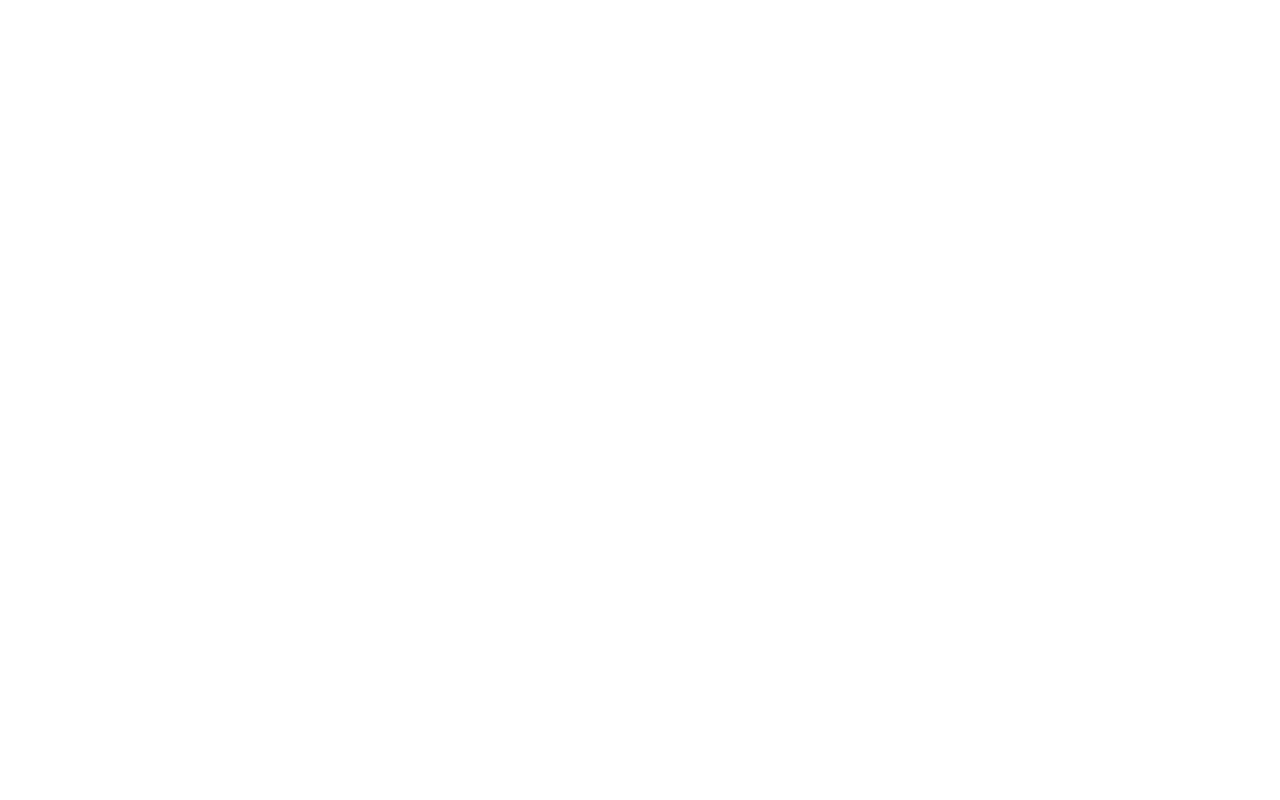
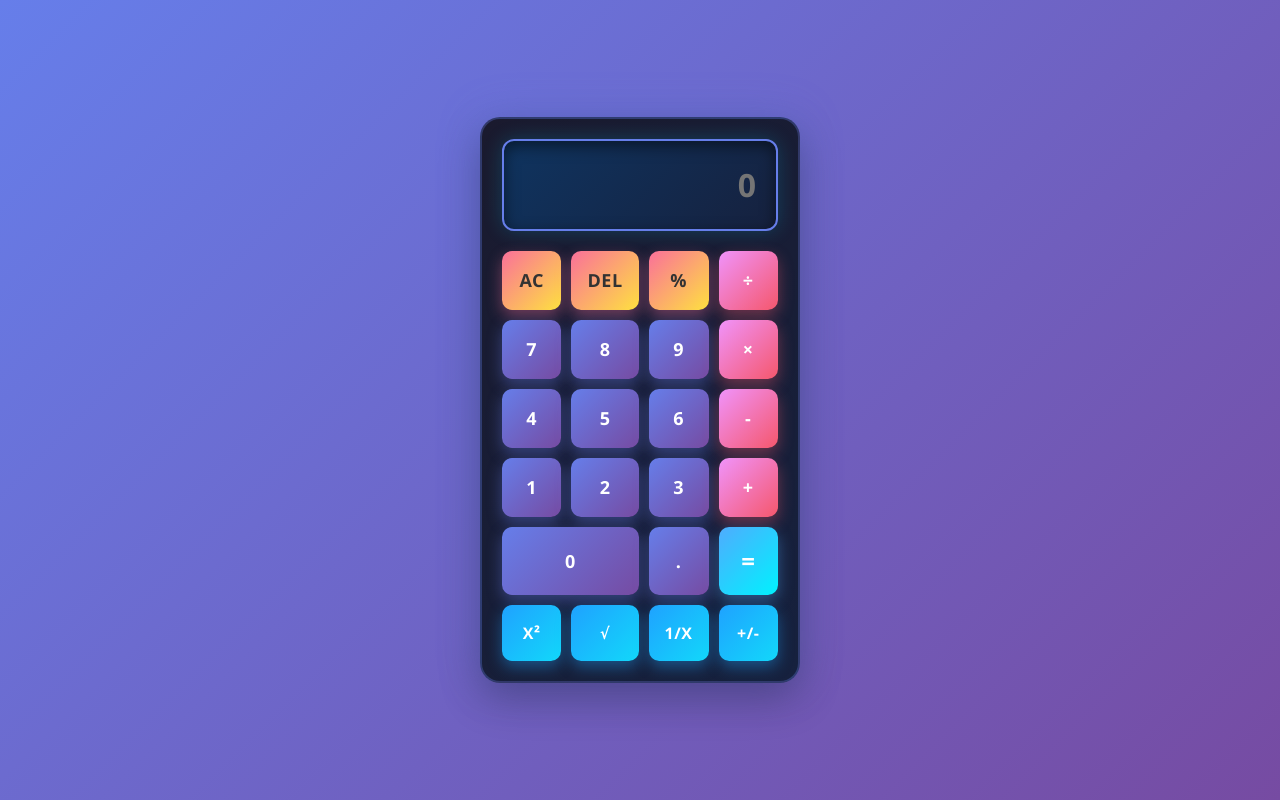
Before and after one commit to Vamshikrishan/Calculator, a plain HTML site: page index.html in a window 1280 px wide. Drawn offline with nearby package versions, Linux system fonts and the light colour scheme.

Commit message:
code is almost completed

```diff
--- a/index.html
+++ b/index.html
@@ -10,10 +10,58 @@
     <link rel="stylesheet" href="https://cdn.jsdelivr.net/npm/bootstrap-icons@1.11.0/font/bootstrap-icons.css">
 </head>
 <body>
+    <div class="calculator-container">
+        <div class="calculator">
+            <div class="display-section">
+                <input type="text" id="display" class="display" placeholder="0" readonly>
+                <small id="previous-operand" class="previous-operand"></small>
+            </div>
+
+            <div class="buttons-grid">
+                <!-- Row 1: Functions -->
+                <button class="btn btn-function" onclick="calculator.clear()">AC</button>
+                <button class="btn btn-function" onclick="calculator.delete()">DEL</button>
+                <button class="btn btn-function" onclick="calculator.append('%')">%</button>
+                <button class="btn btn-operator" onclick="calculator.chooseOperation('÷')">÷</button>
+
+                <!-- Row 2 -->
+                <button class="btn btn-number" onclick="calculator.append('7')">7</button>
+                <button class="btn btn-number" onclick="calculator.append('8')">8</button>
+                <button class="btn btn-number" onclick="calculator.append('9')">9</button>
+                <button class="btn btn-operator" onclick="calculator.chooseOperation('×')">×</button>
+
+                <!-- Row 3 -->
+                <button class="btn btn-number" onclick="calculator.append('4')">4</button>
+                <button class="btn btn-number" onclick="calculator.append('5')">5</button>
+                <button class="btn btn-number" onclick="calculator.append('6')">6</button>
+                <button class="btn btn-operator" onclick="calculator.chooseOperation('-')">-</button>
+
+                <!-- Row 4 -->
+                <button class="btn btn-number" onclick="calculator.append('1')">1</button>
+                <button class="btn btn-number" onclick="calculator.append('2')">2</button>
+                <button class="btn btn-number" onclick="calculator.append('3')">3</button>
+                <button class="btn btn-operator" onclick="calculator.chooseOperation('+')">+</button>
+
+                <!-- Row 5 -->
+                <button class="btn btn-number btn-zero" onclick="calculator.append('0')">0</button>
+                <button class="btn btn-number" onclick="calculator.append('.')">.</button>
+                <button class="btn btn-equals" onclick="calculator.compute()">=</button>
+
+                <!-- Row 6: Advanced Functions -->
+                <button class="btn btn-function-advanced" onclick="calculator.square()" title="Square">x²</button>
+                <button class="btn btn-function-advanced" onclick="calculator.squareRoot()" title="Square Root">√</button>
+                <button class="btn btn-function-advanced" onclick="calculator.reciprocal()" title="1/x">1/x</button>
+                <button class="btn btn-function-advanced" onclick="calculator.toggleSign()" title="Toggle Sign">+/-</button>
+            </div>
+        </div>
+    </div>
+
+    <link rel="stylesheet" href="style.css">
 
     <!-- jQuery -->
     <script src="https://code.jquery.com/jquery-3.6.0.min.js"></script>
     <!-- Bootstrap JS Bundle (includes Popper.js) -->
     <script src="https://cdn.jsdelivr.net/npm/bootstrap@5.3.0/dist/js/bootstrap.bundle.min.js"></script>
+    <script src="script.js"></script>
 </body>
 </html>
--- a/script.js
+++ b/script.js
@@ -0,0 +1,194 @@
+class Calculator {
+    constructor(displayElement) {
+        this.displayElement = displayElement;
+        this.previousOperand = '';
+        this.currentOperand = '';
+        this.operation = null;
+        this.updateDisplay();
+    }
+
+    clear() {
+        this.previousOperand = '';
+        this.currentOperand = '';
+        this.operation = null;
+        this.updateDisplay();
+    }
+
+    delete() {
+        this.currentOperand = this.currentOperand.toString().slice(0, -1);
+        this.updateDisplay();
+    }
+
+    append(number) {
+        if (number === '.' && this.currentOperand.includes('.')) return;
+
+        // Convert × to * and ÷ to / for calculation
+        if (number === '×') number = '*';
+        if (number === '÷') number = '/';
+
+        this.currentOperand = this.currentOperand.toString() + number.toString();
+        this.updateDisplay();
+    }
+
+    chooseOperation(operation) {
+        if (this.currentOperand === '') return;
+
+        if (this.previousOperand !== '') {
+            this.compute();
+        }
+
+        this.operation = operation;
+        this.previousOperand = this.currentOperand;
+        this.currentOperand = '';
+        this.updateDisplay();
+    }
+
+    compute() {
+        let computation;
+
+        const prev = parseFloat(this.previousOperand);
+        const current = parseFloat(this.currentOperand);
+
+        if (isNaN(prev) || isNaN(current)) return;
+
+        switch (this.operation) {
+            case '+':
+                computation = prev + current;
+                break;
+            case '-':
+                computation = prev - current;
+                break;
+            case '*':
+            case '×':
+                computation = prev * current;
+                break;
+            case '/':
+            case '÷':
+                if (current === 0) {
+                    alert('Cannot divide by zero!');
+                    this.clear();
+                    return;
+                }
+                computation = prev / current;
+                break;
+            default:
+                return;
+        }
+
+        this.currentOperand = this.formatNumber(computation);
+        this.operation = null;
+        this.previousOperand = '';
+        this.updateDisplay();
+    }
+
+    square() {
+        if (this.currentOperand === '') return;
+
+        const current = parseFloat(this.currentOperand);
+        if (isNaN(current)) return;
+
+        this.currentOperand = this.formatNumber(current * current);
+        this.updateDisplay();
+    }
+
+    squareRoot() {
+        if (this.currentOperand === '') return;
+
+        const current = parseFloat(this.currentOperand);
+        if (isNaN(current)) return;
+
+        if (current < 0) {
+            alert('Cannot calculate square root of negative number!');
+            return;
+        }
+
+        this.currentOperand = this.formatNumber(Math.sqrt(current));
+        this.updateDisplay();
+    }
+
+    reciprocal() {
+        if (this.currentOperand === '') return;
+
+        const current = parseFloat(this.currentOperand);
+        if (isNaN(current)) return;
+
+        if (current === 0) {
+            alert('Cannot divide by zero!');
+            return;
+        }
+
+        this.currentOperand = this.formatNumber(1 / current);
+        this.updateDisplay();
+    }
+
+    toggleSign() {
+        if (this.currentOperand === '') return;
+
+        const current = parseFloat(this.currentOperand);
+        if (isNaN(current)) return;
+
+        this.currentOperand = this.formatNumber(current * -1);
+        this.updateDisplay();
+    }
+
+    formatNumber(number) {
+        // Format number to 2 decimal places if it's a decimal, otherwise keep it as is
+        const stringNumber = number.toString();
+        const intDigits = parseFloat(stringNumber.split('.')[0]);
+        const decimalDigits = stringNumber.split('.')[1];
+        let intDisplay;
+
+        if (isNaN(intDigits)) {
+            intDisplay = '';
+        } else {
+            intDisplay = intDigits.toLocaleString('en', { maximumFractionDigits: 0 });
+        }
+
+        if (decimalDigits != null) {
+            return `${intDisplay}.${decimalDigits}`;
+        } else {
+            return intDisplay;
+        }
+    }
+
+    updateDisplay() {
+        this.displayElement.innerText = this.currentOperand;
+
+        // Display previous operand with operation
+        const previousDisplay = document.getElementById('previous-operand');
+        let displayOperation = '';
+
+        if (this.operation != null) {
+            displayOperation = ` ${this.operation}`;
+        }
+
+        previousDisplay.innerText = `${this.formatNumber(this.previousOperand)} ${displayOperation}`.trim();
+    }
+}
+
+// Initialize calculator when DOM is loaded
+const displayElement = document.getElementById('display');
+const calculator = new Calculator(displayElement);
+
+// Keyboard support
+document.addEventListener('keydown', function(e) {
+    if (e.key >= '0' && e.key <= '9') {
+        calculator.append(e.key);
+    } else if (e.key === '.') {
+        calculator.append('.');
+    } else if (e.key === '+' || e.key === '-') {
+        calculator.chooseOperation(e.key);
+    } else if (e.key === '*') {
+        calculator.chooseOperation('×');
+    } else if (e.key === '/') {
+        e.preventDefault();
+        calculator.chooseOperation('÷');
+    } else if (e.key === 'Enter' || e.key === '=') {
+        e.preventDefault();
+        calculator.compute();
+    } else if (e.key === 'Backspace') {
+        calculator.delete();
+    } else if (e.key.toLowerCase() === 'c') {
+        calculator.clear();
+    }
+});
--- a/style.css
+++ b/style.css
@@ -0,0 +1,197 @@
+* {
+    margin: 0;
+    padding: 0;
+    box-sizing: border-box;
+}
+
+body {
+    min-height: 100vh;
+    display: flex;
+    justify-content: center;
+    align-items: center;
+    background: linear-gradient(135deg, #667eea 0%, #764ba2 100%);
+    font-family: 'Segoe UI', Tahoma, Geneva, Verdana, sans-serif;
+}
+
+.calculator-container {
+    padding: 20px;
+}
+
+.calculator {
+    background: linear-gradient(135deg, #1a1a2e 0%, #16213e 100%);
+    border-radius: 20px;
+    padding: 20px;
+    box-shadow: 0 15px 40px rgba(0, 0, 0, 0.3), 0 0 40px rgba(102, 126, 234, 0.4);
+    width: 320px;
+    border: 2px solid rgba(102, 126, 234, 0.3);
+}
+
+.display-section {
+    margin-bottom: 20px;
+    position: relative;
+}
+
+.display {
+    width: 100%;
+    background: linear-gradient(135deg, #0f3460 0%, #16213e 100%);
+    border: 2px solid #667eea;
+    border-radius: 12px;
+    padding: 20px;
+    font-size: 32px;
+    text-align: right;
+    color: #00d4ff;
+    font-weight: 600;
+    transition: all 0.3s ease;
+    box-shadow: inset 0 5px 15px rgba(0, 0, 0, 0.5), 0 0 20px rgba(0, 212, 255, 0.2);
+}
+
+.display:focus {
+    outline: none;
+    box-shadow: inset 0 5px 15px rgba(0, 0, 0, 0.5), 0 0 30px rgba(0, 212, 255, 0.4);
+}
+
+.previous-operand {
+    position: absolute;
+    top: 8px;
+    right: 20px;
+    font-size: 14px;
+    color: #ff6b6b;
+    opacity: 0.8;
+    font-weight: 500;
+}
+
+.buttons-grid {
+    display: grid;
+    grid-template-columns: repeat(4, 1fr);
+    gap: 10px;
+}
+
+.btn {
+    padding: 16px;
+    font-size: 18px;
+    font-weight: 600;
+    border: none;
+    border-radius: 10px;
+    cursor: pointer;
+    transition: all 0.2s ease;
+    text-transform: uppercase;
+    letter-spacing: 0.5px;
+}
+
+.btn:hover {
+    transform: translateY(-2px);
+    box-shadow: 0 8px 20px rgba(0, 0, 0, 0.3);
+}
+
+.btn:active {
+    transform: translateY(0);
+    box-shadow: 0 4px 10px rgba(0, 0, 0, 0.2);
+}
+
+/* Number Buttons - Blue gradient */
+.btn-number {
+    background: linear-gradient(135deg, #667eea 0%, #764ba2 100%);
+    color: white;
+    box-shadow: 0 6px 15px rgba(102, 126, 234, 0.4);
+}
+
+.btn-number:hover {
+    background: linear-gradient(135deg, #7c8ff0 0%, #8a5ab5 100%);
+    box-shadow: 0 8px 25px rgba(102, 126, 234, 0.6);
+}
+
+/* Zero Button - spans 2 columns */
+.btn-zero {
+    grid-column: span 2;
+}
+
+/* Operator Buttons - Red/Orange gradient */
+.btn-operator {
+    background: linear-gradient(135deg, #f093fb 0%, #f5576c 100%);
+    color: white;
+    box-shadow: 0 6px 15px rgba(245, 87, 108, 0.4);
+}
+
+.btn-operator:hover {
+    background: linear-gradient(135deg, #f5a5ff 0%, #ff7885 100%);
+    box-shadow: 0 8px 25px rgba(245, 87, 108, 0.6);
+}
+
+/* Equals Button - Green gradient */
+.btn-equals {
+    grid-column: span 1;
+    background: linear-gradient(135deg, #4facfe 0%, #00f2fe 100%);
+    color: white;
+    box-shadow: 0 6px 15px rgba(79, 172, 254, 0.4);
+    font-size: 24px;
+}
+
+.btn-equals:hover {
+    background: linear-gradient(135deg, #6fb7ff 0%, #33fcff 100%);
+    box-shadow: 0 8px 25px rgba(79, 172, 254, 0.6);
+}
+
+/* Function Buttons (AC, DEL, %) - Yellow/Orange gradient */
+.btn-function {
+    background: linear-gradient(135deg, #fa709a 0%, #fee140 100%);
+    color: #333;
+    box-shadow: 0 6px 15px rgba(250, 112, 154, 0.4);
+}
+
+.btn-function:hover {
+    background: linear-gradient(135deg, #ff89b3 100%, #ffeb66 0%);
+    box-shadow: 0 8px 25px rgba(250, 112, 154, 0.6);
+}
+
+/* Advanced Function Buttons - Teal gradient */
+.btn-function-advanced {
+    background: linear-gradient(135deg, #1fa2ff 0%, #12d8fa 100%);
+    color: white;
+    box-shadow: 0 6px 15px rgba(31, 162, 255, 0.4);
+    font-size: 16px;
+}
+
+.btn-function-advanced:hover {
+    background: linear-gradient(135deg, #4bb7ff 0%, #3ae5ff 100%);
+    box-shadow: 0 8px 25px rgba(31, 162, 255, 0.6);
+}
+
+/* Responsive Design */
+@media (max-width: 480px) {
+    .calculator {
+        width: 100%;
+        max-width: 320px;
+        padding: 15px;
+    }
+
+    .display {
+        font-size: 28px;
+        padding: 15px;
+    }
+
+    .btn {
+        padding: 14px;
+        font-size: 16px;
+    }
+
+    .buttons-grid {
+        gap: 8px;
+    }
+}
+
+/* Animations */
+@keyframes pulse {
+    0% {
+        box-shadow: 0 6px 15px rgba(102, 126, 234, 0.4);
+    }
+    50% {
+        box-shadow: 0 6px 25px rgba(102, 126, 234, 0.7);
+    }
+    100% {
+        box-shadow: 0 6px 15px rgba(102, 126, 234, 0.4);
+    }
+}
+
+.btn:active {
+    animation: pulse 0.4s ease-out;
+}
```
